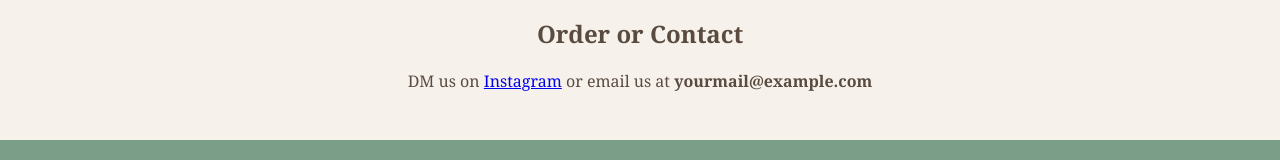
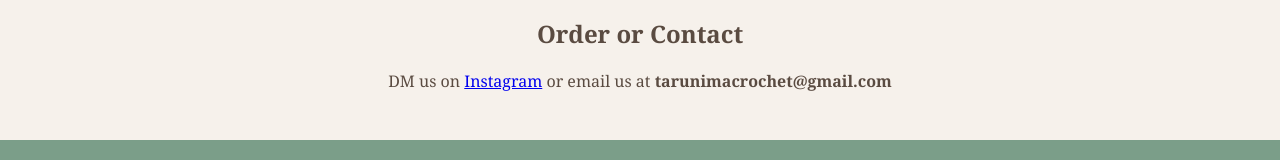
Before and after one commit to Tarunima-Crochet/tarunima-website, a plain HTML site: page index.html in a window 1280 px wide. Shown: the part 802-962 px from the top of the page. Drawn offline with Linux system fonts and the light colour scheme.

Commit message:
Add files via upload

```diff
--- a/index.html
+++ b/index.html
@@ -30,7 +30,7 @@
 
   <section class="contact">
     <h2>Order or Contact</h2>
-    <p>DM us on <a href="https://instagram.com/YOURUSERNAME" target="_blank">Instagram</a> or email us at <strong>yourmail@example.com</strong></p>
+    <p>DM us on <a href="https://instagram.com/tarunima_crochet" target="_blank">Instagram</a> or email us at <strong>tarunimacrochet@gmail.com</strong></p>
   </section>
 
   <footer>
```
